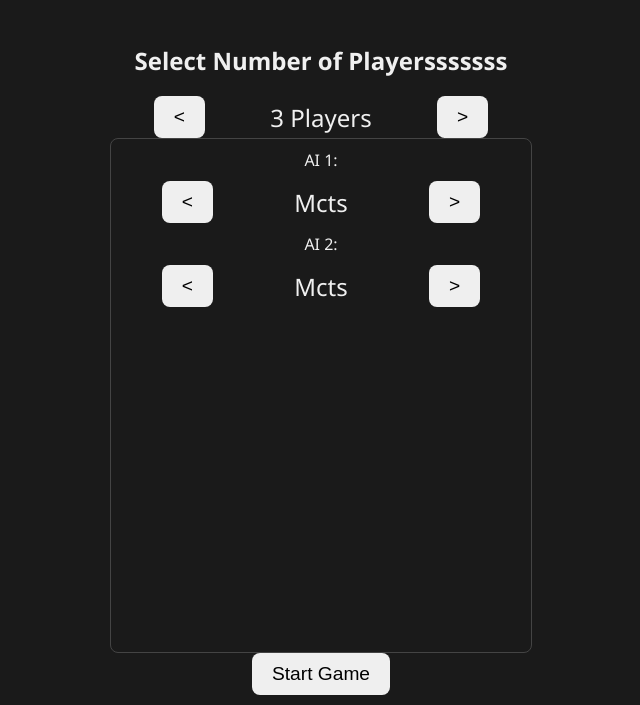
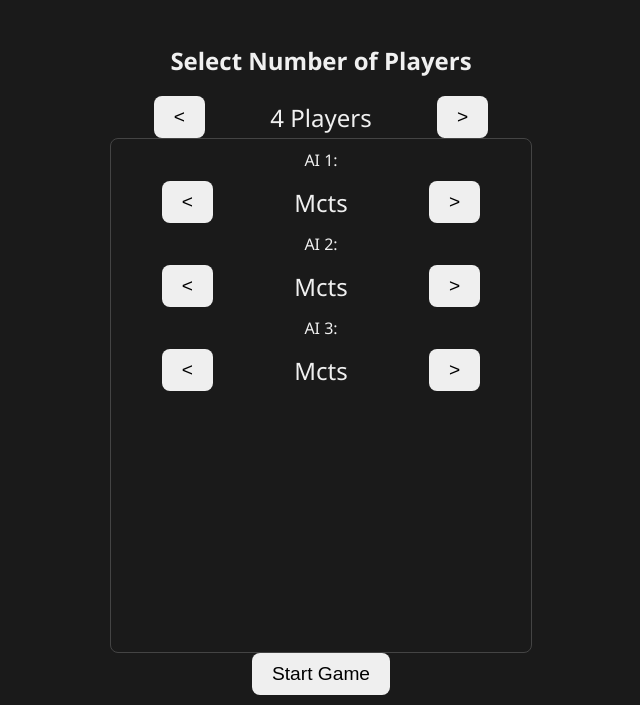
Before and after one commit to henry-phd-finance/dalmuti, a plain HTML site: page index.html in a window 1280 px wide. Shown: the part 95-800 px from the top of the page, without its empty margins (319-959 px from the left). Drawn offline with Linux system fonts and the light colour scheme.

Commit message:
Normal Finally...

```diff
--- a/index.html
+++ b/index.html
@@ -11,7 +11,7 @@
     <div id="setup-screen" class="screen active">
         <h1 class="title">The Great Dalmuti</h1>
         <div class="setup-control">
-            <h2>Select Number of Playersssssss</h2>
+            <h2>Select Number of Players</h2>
             <div class="player-count-selector">
                 <button id="minus-player-btn">&lt;</button>
                 <span id="player-count-display">4 Players</span>
--- a/script.js
+++ b/script.js
@@ -53,7 +53,7 @@ document.addEventListener('DOMContentLoaded', () => {
     const passBtn = document.getElementById('pass-btn');
 
     // --- 게임 상태 변수 ---
-    let playerCount = 3;
+    let playerCount = 4;
     const aiStyles = ['mcts', 'balanced', 'aggressive', 'defensive'];
     let selectedAiStyles = [0, 0, 0, 0, 0, 0, 0];
     let gameState = null;
```
